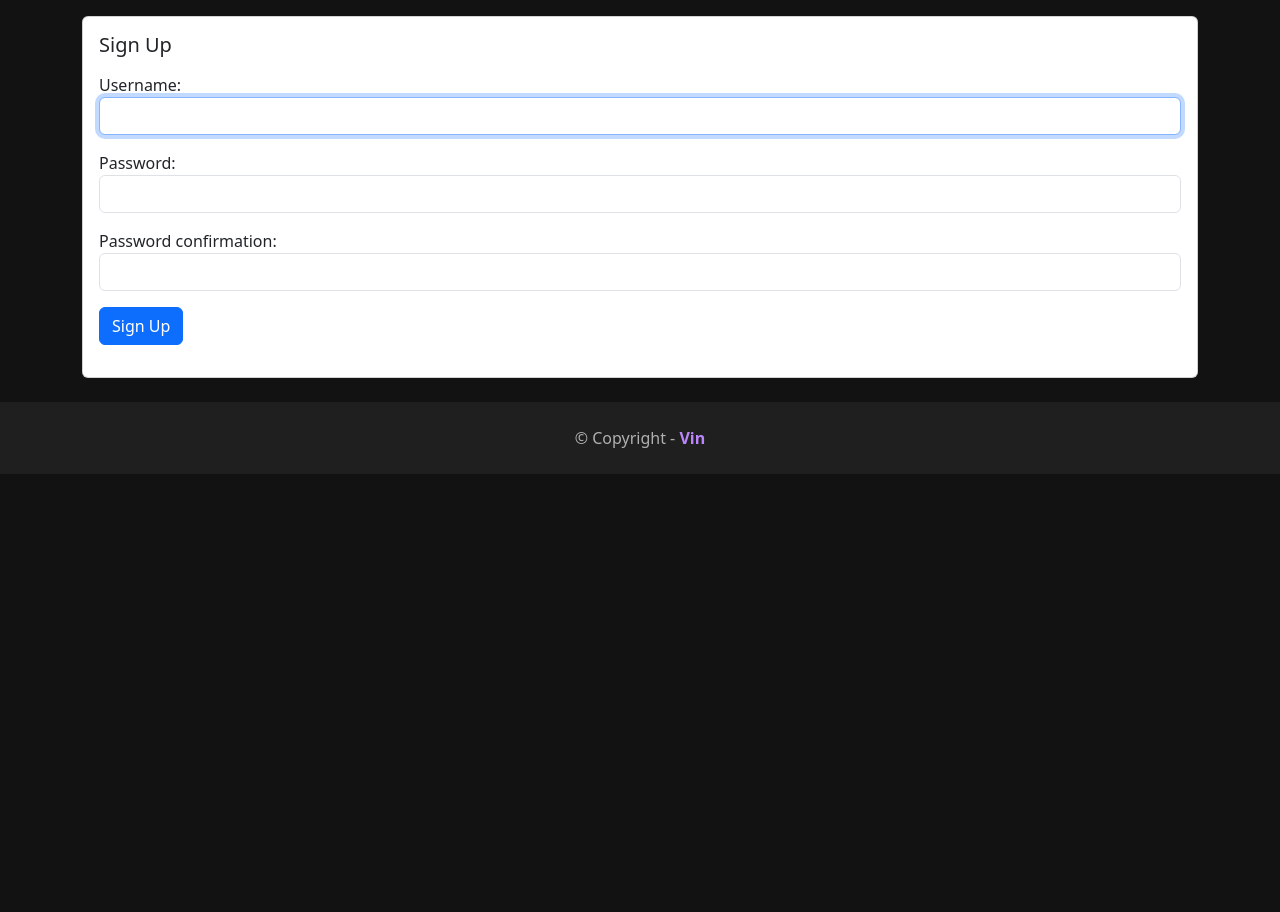
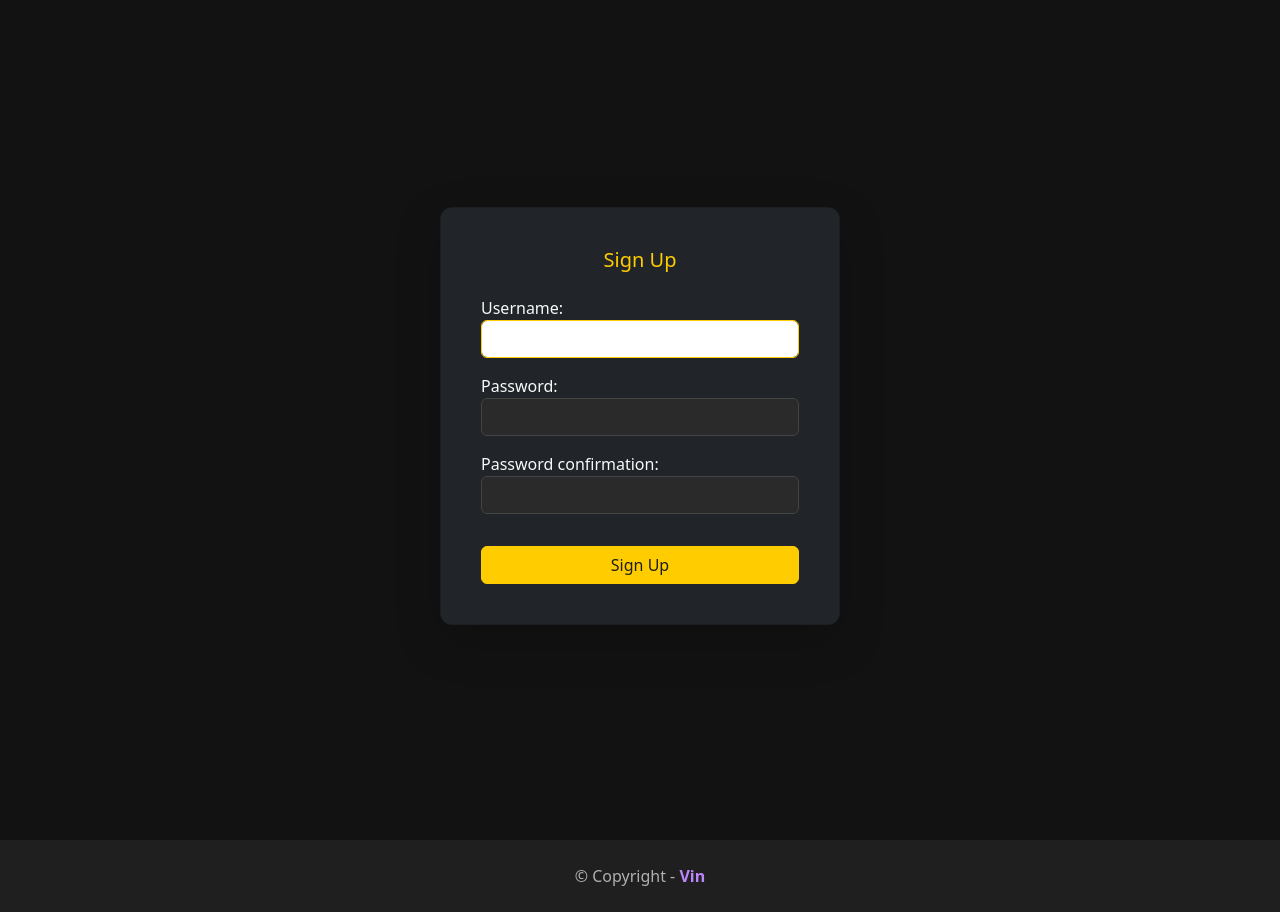
Before and after one commit to NjugunaKelvin/Film-Review-Pro, a Django app: template accounts/templates/signupaccount.html in a window 1280 px wide. Shown: the part 56-968 px from the top of the page. Before the commit the page ends 530 px from the top, so only its background shows below. Run offline with Django 5.2, Linux system fonts and the light colour scheme; the template is opened without the code that fills it: values that come from a table or form of the project are taken from there, others are empty; parts of the project's set-up code (start-up, migrations or seed data) failed here and were passed over.

Commit message:
enhance signup and login templates with dark theme; improve styling and layout for better user experience

```diff
--- a/accounts/templates/signupaccount.html
+++ b/accounts/templates/signupaccount.html
@@ -1,27 +1,62 @@
 {% extends 'base.html' %}
 
 {% block content %}
-
-<div class="card mb-3">
-    <div class="row g-0">
-        <div>
+<div class="container d-flex justify-content-center align-items-center vh-100">
+    <div class="card bg-dark text-light p-4 shadow-lg" style="max-width: 400px; width: 100%; border-radius: 12px;">
         <div class="card-body">
-                <h5 class="card-title">Sign Up</h5>
+            <h5 class="card-title text-center mb-4" style="color: #ffcc00;">Sign Up</h5>
             {% if error %}
                 <div class="alert alert-danger mt-3" role="alert">{{ error }}</div>
             {% endif %}
-                <p class="card-text">
             <form method="POST">
                 {% csrf_token %}
-                        {{ form.as_p}}
-                        <button type="submit" class="btn btn-primary">
+                {{ form.as_p }}
+                <button type="submit" class="btn btn-warning w-100 mt-3">
                     Sign Up
                 </button>
             </form>
-                </p>
-            </div>
         </div>
     </div>
 </div>
 
+<style>
+    body {
+        background-color: #121212;
+    }
+
+    .card {
+        background-color: #1e1e1e;
+    }
+
+    .btn-warning {
+        background-color: #ffcc00;
+        border-color: #ffcc00;
+        color: #1e1e1e;
+        transition: background-color 0.3s, color 0.3s;
+    }
+
+    .btn-warning:hover {
+        background-color: #e6b800;
+        border-color: #e6b800;
+        color: #fff;
+    }
+
+    .form-control {
+        background-color: #2a2a2a;
+        border: 1px solid #444;
+        color: #ccc;
+        transition: border-color 0.3s;
+    }
+
+    .form-control:focus {
+        border-color: #ffcc00;
+        box-shadow: none;
+    }
+
+    .alert-danger {
+        background-color: #b71c1c;
+        border-color: #b71c1c;
+        color: #fff;
+    }
+</style>
 {% endblock content %}
```
Also changed, not shown: accounts/templates/loginaccount.html (+47 -10 lines), movies/templates/detail.html (+43 -11 lines), .qodo/history.sqlite, media/movies/images/arcane.jpg (added), media/movies/images/rookie.jpg (added), media/movies/images/shannara.jpg (added), 1 other file. Lines whose indentation alone changed are shown as unchanged.
